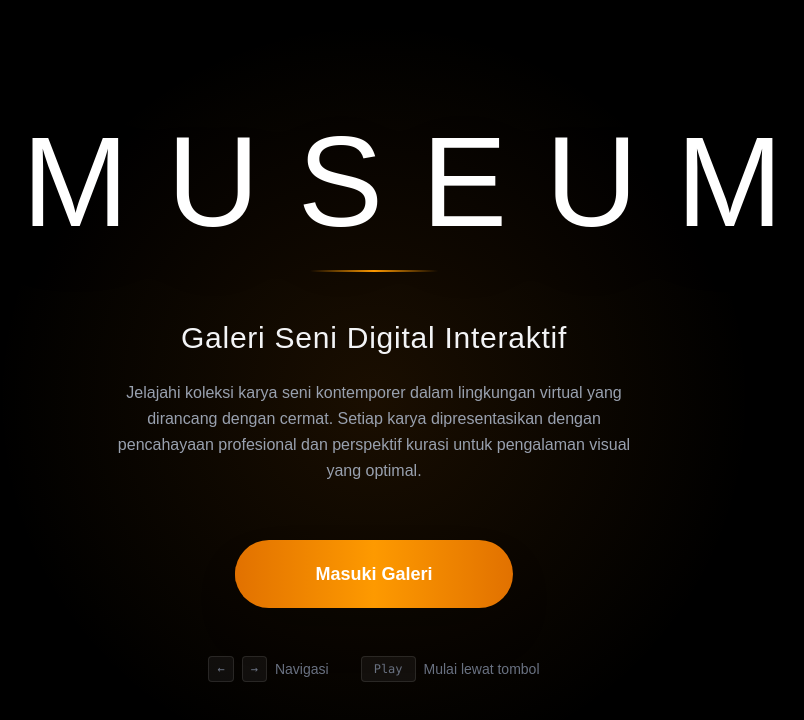
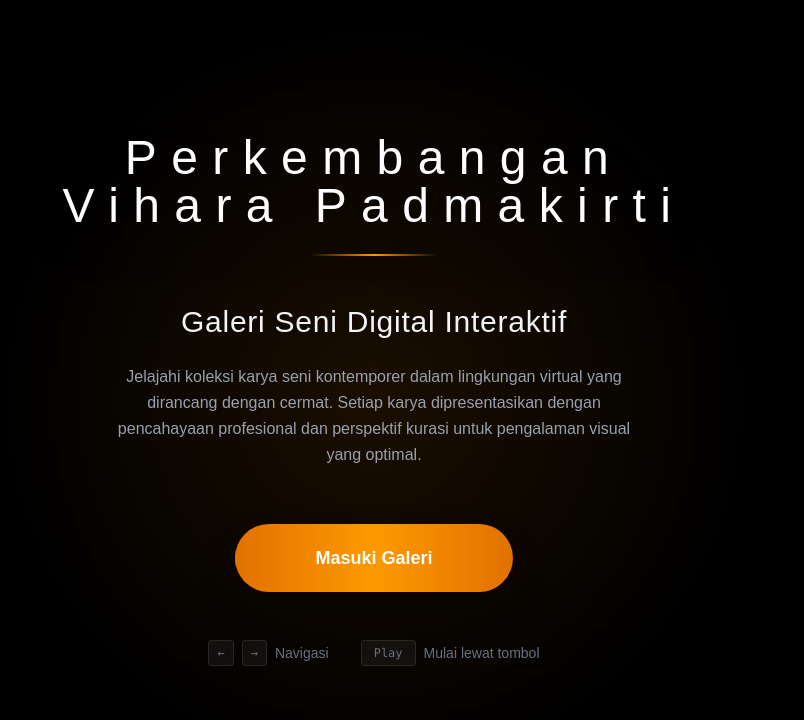
Before and after one commit to revyid/3d, a Next.js app: page /1001 in a window 1280 px wide. Shown: the top 720 px of the page, without its empty margins (266-1070 px from the left). Built offline with nearby package versions, Linux system fonts and the light colour scheme.

Commit message:
add title

```diff
--- a/app/1001/page.tsx
+++ b/app/1001/page.tsx
@@ -1047,8 +1047,8 @@ export default function MuseumPage() {
                 animate={{ opacity: 1, scale: 1 }}
                 transition={{ delay: 0.5, duration: 0.6 }}
               >
-                <h1 className="mb-6 text-5xl sm:text-7xl md:text-9xl font-extralight tracking-[0.3em] text-white drop-shadow-2xl">
-                  MUSEUM
+                <h1 className="mb-6 text-3-l sm:text-4xl md:text-5xl font-extralight tracking-[0.3em] text-white drop-shadow-2xl">
+                  Perkembangan Vihara Padmakirti
                 </h1>
               </motion.div>
               <motion.div
```
